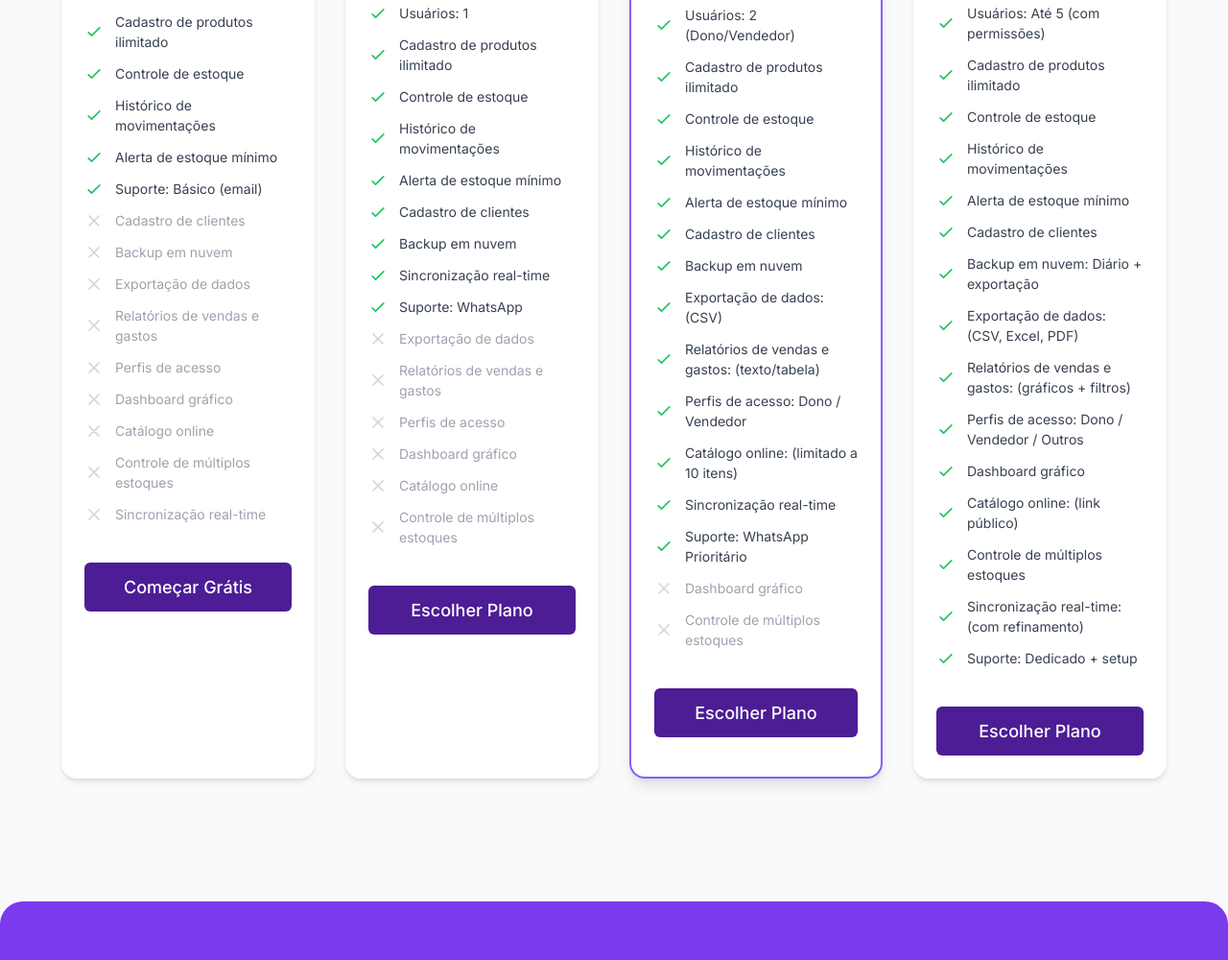
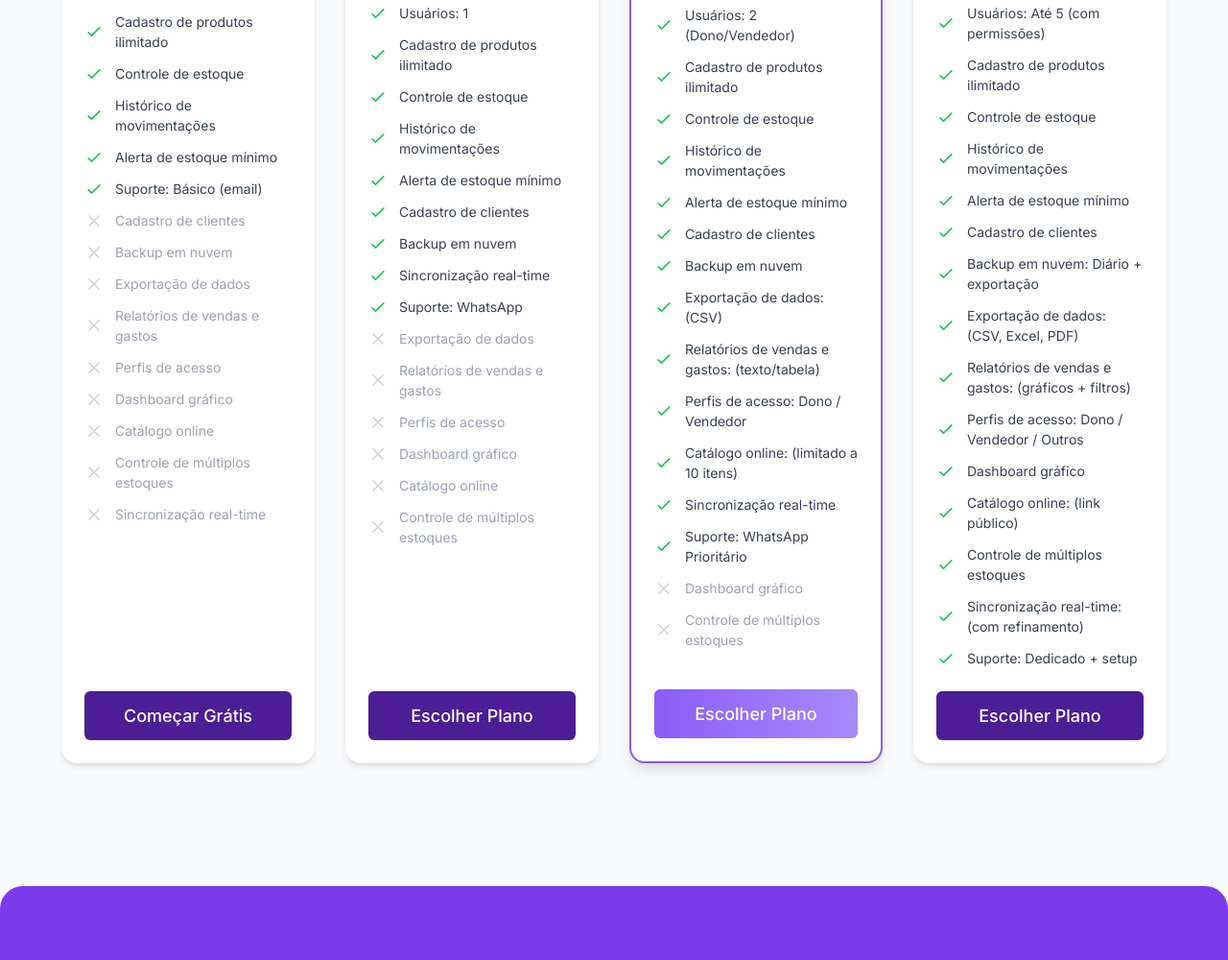
Before and after one commit to olucasokarin/olucasokarin.github.io, a plain HTML site: page artisave/index.html in a window 1280 px wide. Shown: the part 2346-3346 px from the top of the page at 96% size. Drawn offline with nearby package versions, Linux system fonts and the light colour scheme.

Commit message:
added update artisave page

```diff
--- a/artisave/index.html
+++ b/artisave/index.html
@@ -37,6 +37,9 @@
             box-shadow: 0 4px 6px -1px rgba(0, 0, 0, 0.1), 0 2px 4px -1px rgba(0, 0, 0, 0.06); /* shadow-lg */
             padding: 1.5rem; /* p-6 */
             position: relative;
+            display: flex; /* Adicionado para flexbox */
+            flex-direction: column; /* Conteúdo em coluna */
+            /* justify-content: space-between; Removido para evitar o espaço indesejado */
         }
         .pricing-card.popular {
             border: 2px solid #8b5cf6; /* Adjusted to violet-500 */
@@ -63,6 +66,7 @@
             width: 100%;
             padding: 0.75rem 1.5rem; /* size="lg" equivalent */
             font-size: 1.125rem; /* text-lg */
+            /* margin-top: auto; Removido, pois a nova estrutura lida com isso */
         }
         .btn-pricing.popular {
             background-image: linear-gradient(to right, #8b5cf6, #a78bfa); /* from-violet-500 to-purple-400 */
@@ -181,7 +185,7 @@
                     <p class="text-slate-600">Evite a compra excessiva de materiais e o desperdício, otimizando seus recursos.</p>
                 </div>
                 <!-- Benefit 6 -->
-                <div class="card p-8 text-center hover:-translate-y-1 transition-all duration-300">
+                <div class="card p-8 text-center">
                     <div class="text-violet-600 mb-4">
                         <svg class="w-16 h-16 mx-auto" fill="none" stroke="currentColor" viewBox="0 0 24 24" xmlns="http://www.w3.org/2000/svg"><path stroke-linecap="round" stroke-linejoin="round" stroke-width="2" d="M12 8c-1.657 0-3 .895-3 2s1.343 2-3 2 3-.895 3-2-1.343-2-3-2z"></path></svg>
                     </div>
@@ -242,6 +246,7 @@
             <div class="mt-16 grid md:grid-cols-2 lg:grid-cols-4 gap-8 max-w-6xl mx-auto">
                 <!-- Plano Gratuito -->
                 <div class="pricing-card">
+                    <div class="flex flex-col flex-grow"> <!-- Novo wrapper para o conteúdo superior -->
                         <div class="text-center pb-8">
                             <h3 class="text-2xl font-bold text-gray-900">Gratuito</h3>
                             <div class="mt-4">
@@ -319,14 +324,16 @@
                                     <span class="feature-text-excluded">Sincronização real-time</span>
                                 </div>
                             </div>
+                        </div>
+                    </div>
                     <div class="pt-6">
                         <button class="btn-pricing default">Começar Grátis</button>
-                        </div>
                     </div>
                 </div>
 
                 <!-- Plano Essencial -->
                 <div class="pricing-card">
+                    <div class="flex flex-col flex-grow"> <!-- Novo wrapper para o conteúdo superior -->
                         <div class="text-center pb-8">
                             <h3 class="text-2xl font-bold text-gray-900">Essencial</h3>
                             <div class="mt-4">
@@ -404,9 +411,10 @@
                                     <span class="feature-text-excluded">Controle de múltiplos estoques</span>
                                 </div>
                             </div>
+                        </div>
+                    </div>
                     <div class="pt-6">
                         <button class="btn-pricing default">Escolher Plano</button>
-                        </div>
                     </div>
                 </div>
 
@@ -415,6 +423,7 @@
                     <div class="absolute -top-3 left-1/2 transform -translate-x-1/2">
                         <span class="badge-popular">Melhor Plano</span>
                     </div>
+                    <div class="flex flex-col flex-grow"> <!-- Novo wrapper para o conteúdo superior -->
                         <div class="text-center pb-8">
                             <h3 class="text-2xl font-bold text-gray-900">Profissional</h3>
                             <div class="mt-4">
@@ -492,14 +501,16 @@
                                     <span class="feature-text-excluded">Controle de múltiplos estoques</span>
                                 </div>
                             </div>
+                        </div>
+                    </div>
                     <div class="pt-6">
-                            <button class="btn-pricing default">Escolher Plano</button>
-                        </div>
+                        <button class="btn-pricing popular">Escolher Plano</button>
                     </div>
                 </div>
 
                 <!-- Plano Pro Web -->
                 <div class="pricing-card">
+                    <div class="flex flex-col flex-grow"> <!-- Novo wrapper para o conteúdo superior -->
                         <div class="text-center pb-8">
                             <h3 class="text-2xl font-bold text-gray-900">Pro Web</h3>
                             <div class="mt-4">
@@ -576,9 +587,10 @@
                                     <span class="feature-text-included">Suporte: Dedicado + setup</span>
                                 </div>
                             </div>
+                        </div>
+                    </div>
                     <div class="pt-6">
                         <button class="btn-pricing default">Escolher Plano</button>
-                        </div>
                     </div>
                 </div>
             </div>
```
Lines whose indentation alone changed are shown as unchanged.
